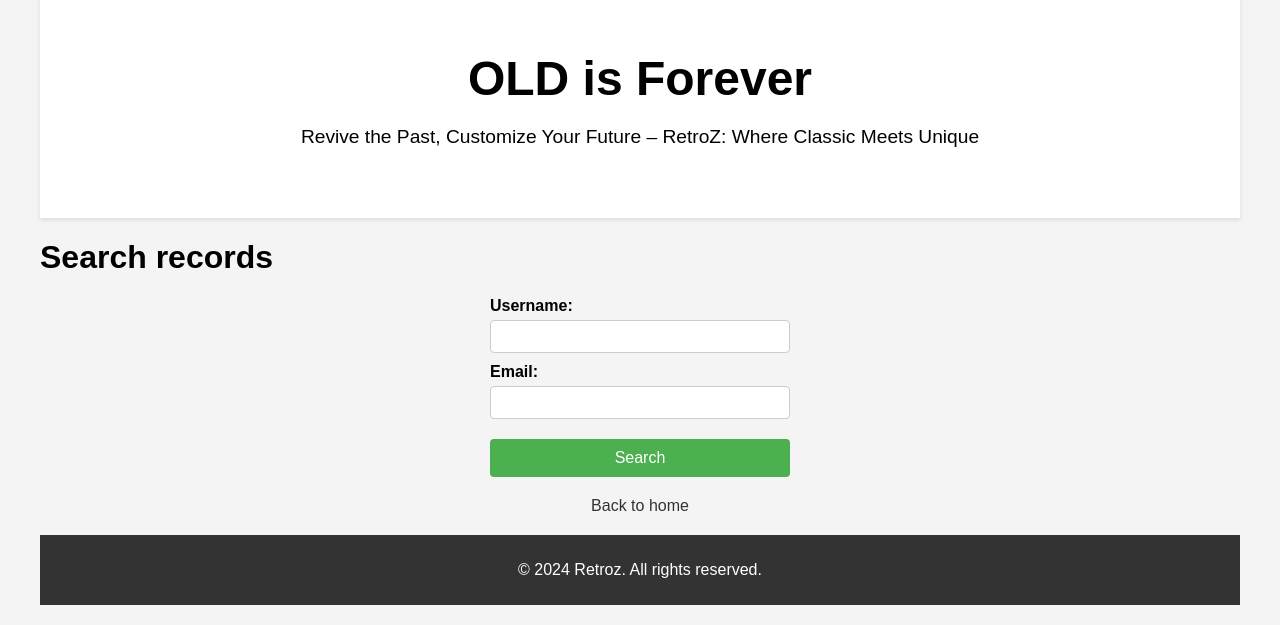
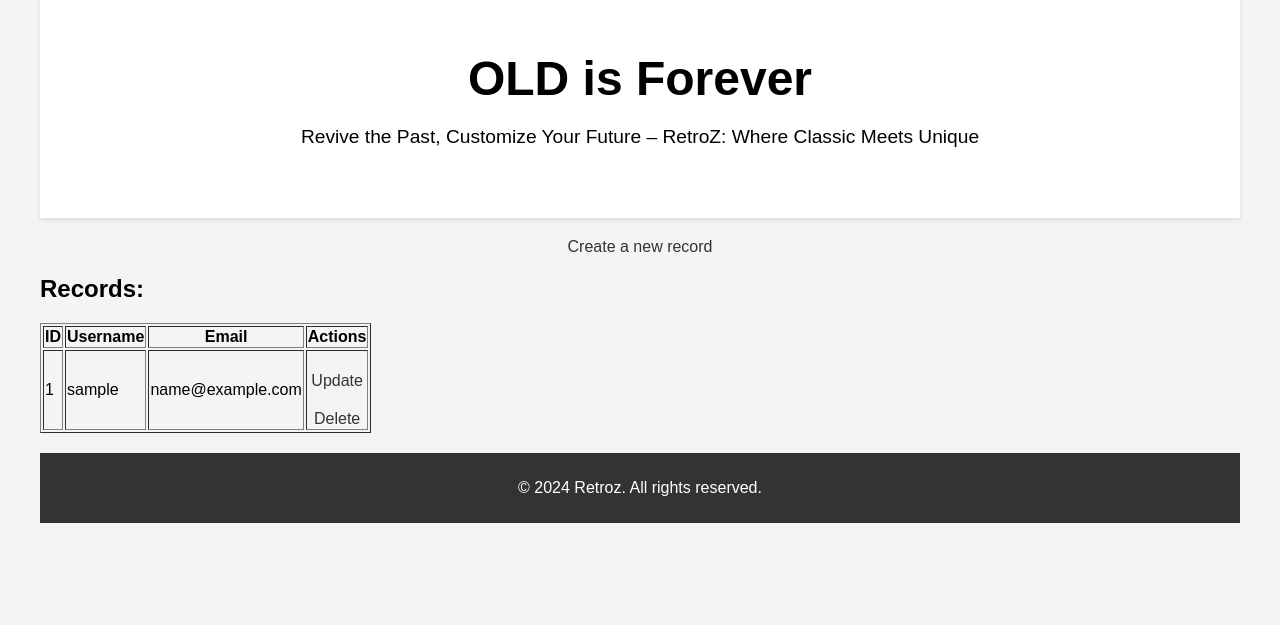
Before and after one commit to sonm10/retroz, a Flask app: page / in a window 1280 px wide. Shown: the part 968-1593 px from the top of the page. After the commit the page ends 1491 px from the top, so only its background shows below. Run offline with Flask 3, Linux system fonts and the light colour scheme; tables that the repository leaves empty or names only in its code hold one stand-in row (values such as "Sample post"); data that the repository does not hold is empty.

Commit message:
correction more

```diff
--- a/templates/index.html
+++ b/templates/index.html
@@ -1,14 +1,24 @@
 {% extends 'base.html' %} {% block body %}
 
-<body>
-  <h1>Search records</h1>
-  <form action="/search" method="post">
-    <label for="username">Username:</label>
-    <input type="text" id="username" name="username" /><br />
-    <label for="email">Email:</label>
-    <input type="text" id="email" name="email" /><br />
-    <input type="submit" value="Search" />
-  </form>
-  <a href="/">Back to home</a>
-</body>
+<a href="/create">Create a new record</a>
+<h2>Records:</h2>
+<table border="1">
+  <tr>
+    <th>ID</th>
+    <th>Username</th>
+    <th>Email</th>
+    <th>Actions</th>
+  </tr>
+  {% for record in records %}
+  <tr>
+    <td>{{ record.id }}</td>
+    <td>{{ record.username }}</td>
+    <td>{{ record.email }}</td>
+    <td>
+      <a href="/update/{{ record.id }}">Update</a>
+      <a href="/delete/{{ record.id }}">Delete</a>
+    </td>
+  </tr>
+  {% endfor %}
+</table>
 {% endblock %}
```
